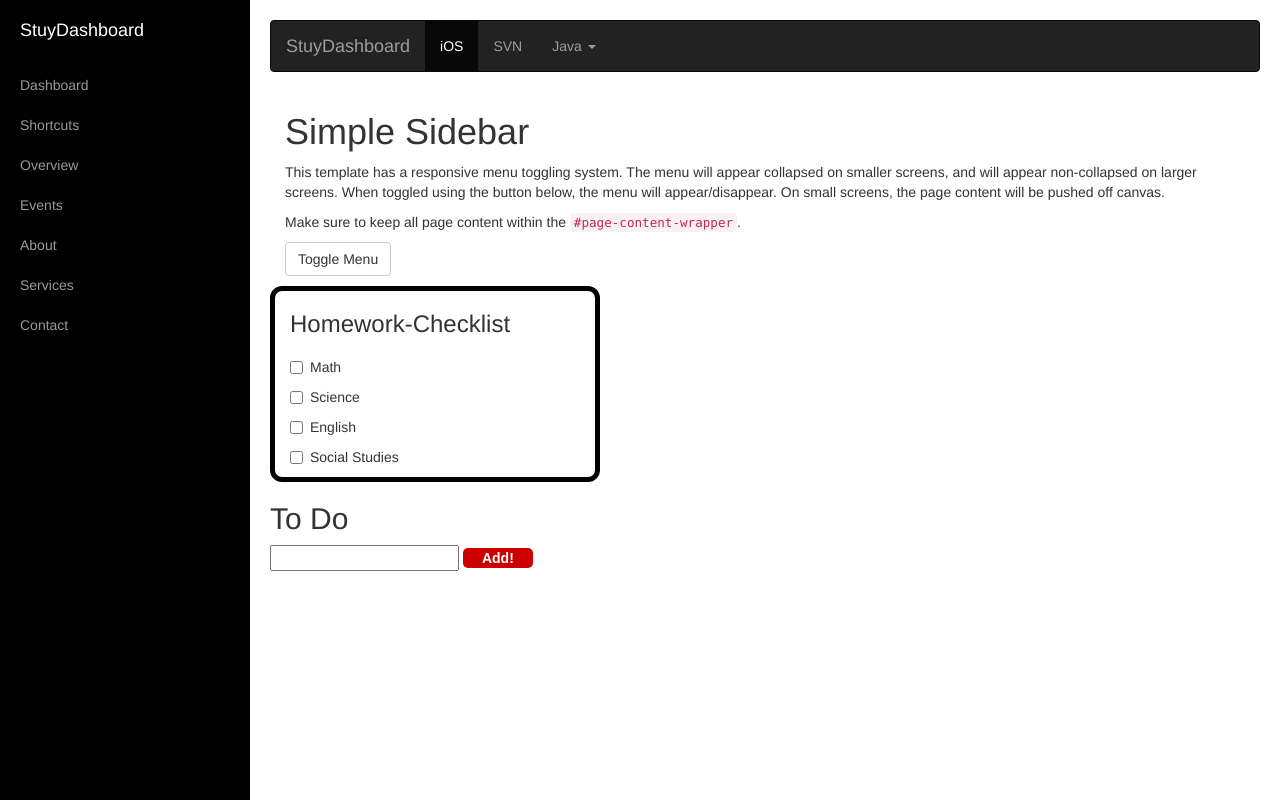
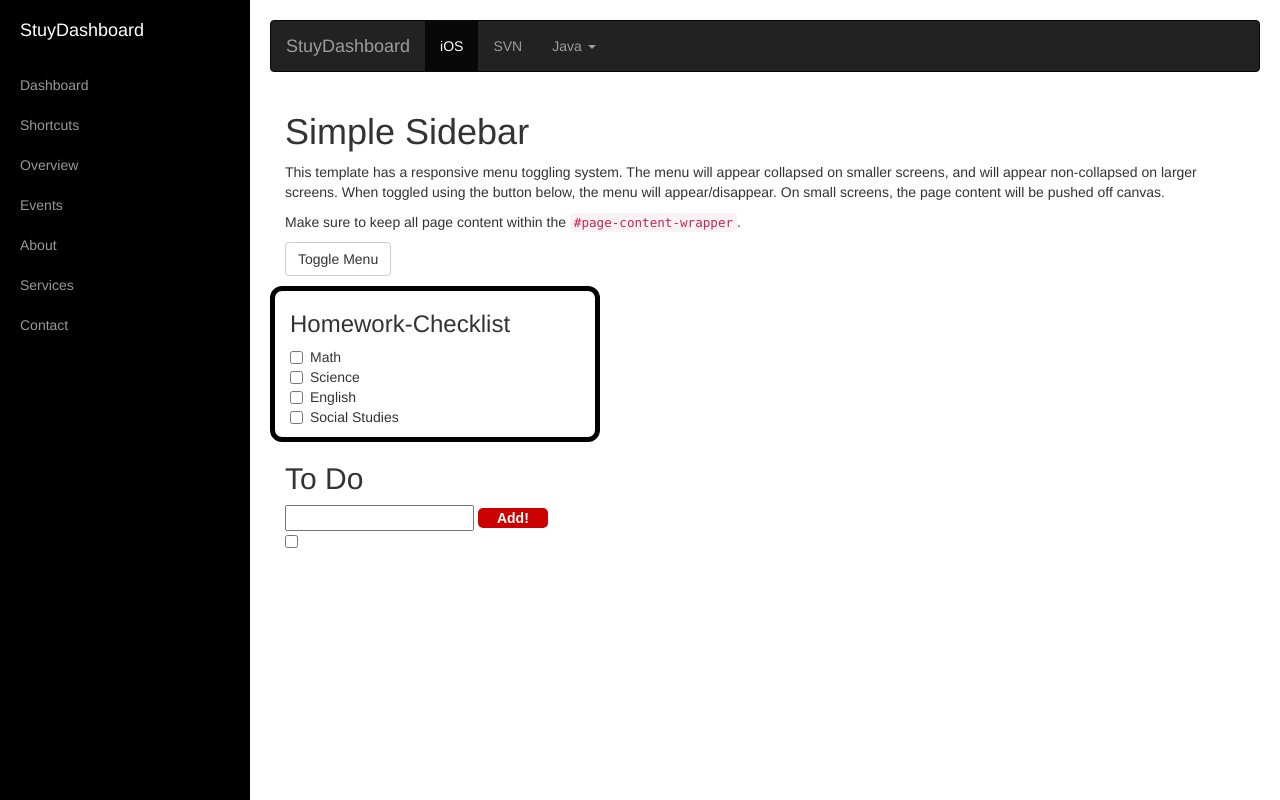
Before and after one commit to aliang8/StuyDashboard, a plain HTML site: page index.html in a window 1280 px wide. Both pictures are taken after a click on the element "Add!". Drawn offline with nearby package versions, Linux system fonts and the light colour scheme.

Commit message:
To-do not realy working

```diff
--- a/index.html
+++ b/index.html
@@ -117,13 +117,20 @@
 			</div>
 		</div>
 
+		<div class = "container-fluid">
+			<div class = "row">
+				<div id = "to-do-list" class = "col-sm-4">
 					<h2>To Do</h2>
 					<form name="checkListForm">
 						<input type="text" name="checkListItem"/>
 					</form>
 					<div id="button">Add!</div>
 					<br/>
-		<div class="list"></div>
+					<div class="list">
+					</div>
+				</div>
+			</div>
+		</div>
 
     </div>
 
--- a/js/script.js
+++ b/js/script.js
@@ -1,9 +1,9 @@
 $(document).ready(function(){
     $('#button').click(function(){
         var toAdd = $('input[name=checkListItem]').val();
-        $('.list').append('<div class= "item">' + toAdd + '</div>');
+        $('.list').append('<label><input type = "checkbox" value = "' + toAdd + '">' + toAdd + '</label><br>');
     });
-    $(document).on('click','.item',function(){
+    $(document).on('click','label',function(){
         $(this).remove();
     });
 });
--- a/main.css
+++ b/main.css
@@ -1,7 +1,3 @@
-label{
-	margin-top: 10px;
-}
-
 #homework-checklist{
 	margin-top: 10px;
 	border: 5px solid #000000;
```
Lines whose indentation alone changed are shown as unchanged.
